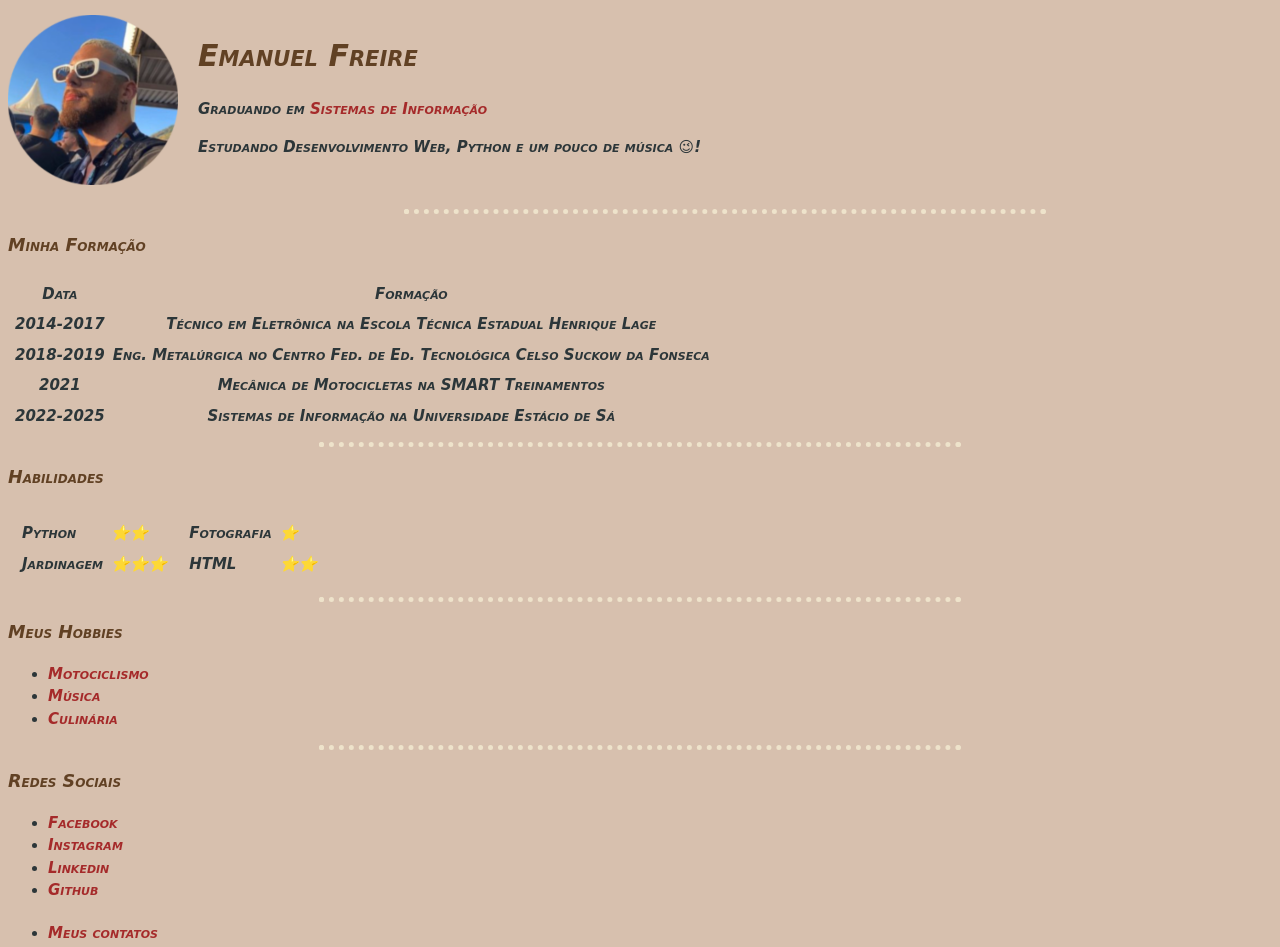
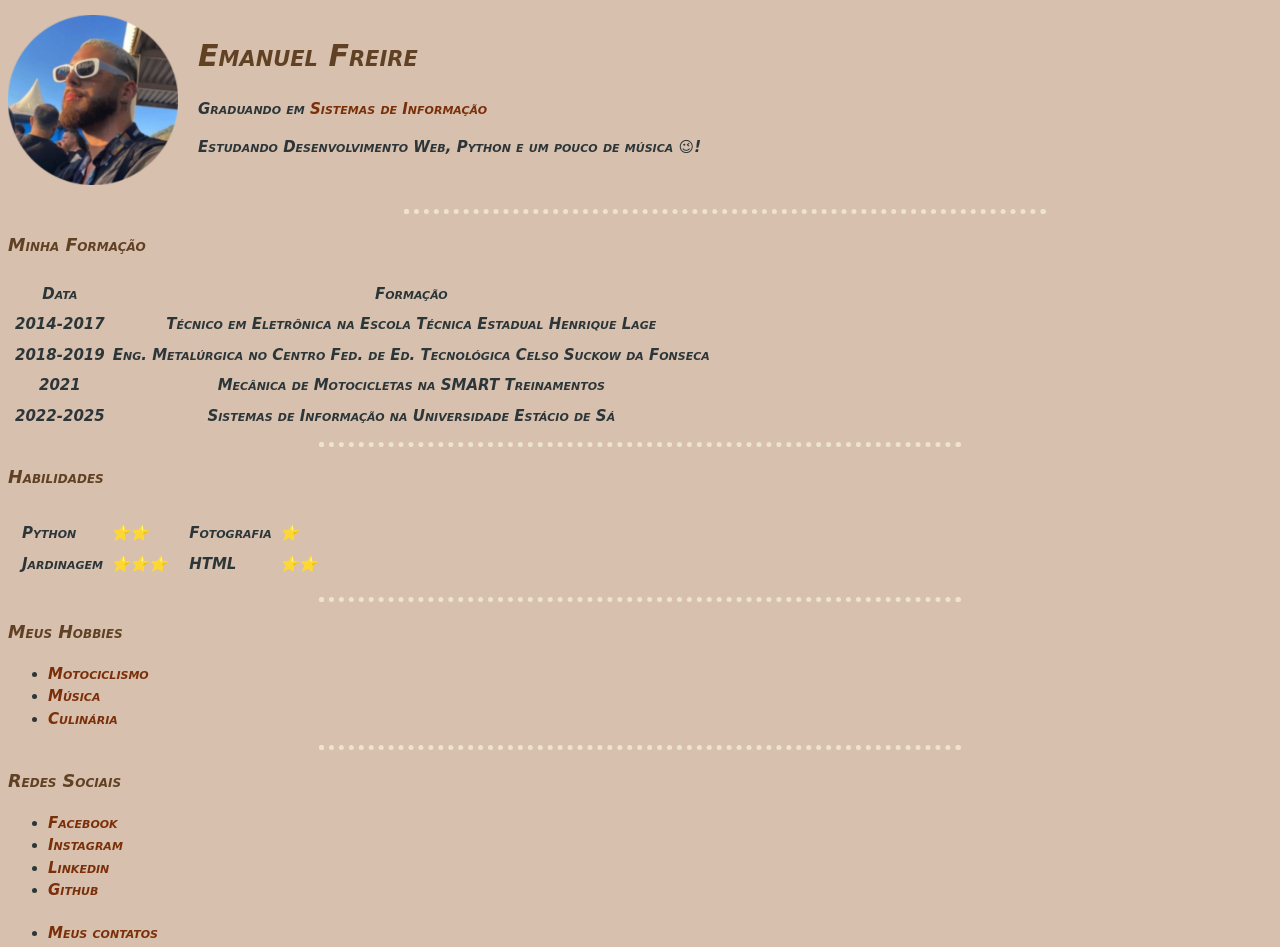
Before and after one commit to emanuelf-r/symmetrical-fortnight, a plain HTML site: page index.html in a window 1280 px wide. Drawn offline with Linux system fonts and the light colour scheme.

Commit message:
beautify and links to icons

```diff
--- a/index.html
+++ b/index.html
@@ -5,7 +5,10 @@
   <meta charset="utf-8">
   <title>Emanuel Freire</title>
   <link rel="stylesheet" href="style.css">
+  <link rel="icon" type="image/png" sizes="32x32" href="imagens/favicon32x32.png">
+  <link rel="icon" type="image/png" sizes="16x16" href="imagens/favicon16x16.png">
 </head>
+
 <body>
   <span class="foto">
     <img src="imagens/emanuel.png" alt="Foto de Emanuel Freire.">
@@ -89,7 +92,9 @@
     <li><a href="https://github.com/emanuelf-r/">Github</a></li>
   </ul>
   <ul>
-      <li><h4><a href="contato.html">Meus contatos</a></li>
+    <li>
+      <h4><a href="contato.html">Meus contatos</a>
+    </li>
   </ul>
 </body>
 
--- a/style.css
+++ b/style.css
@@ -5,6 +5,7 @@ body {
   padding-top: 5px;
   padding-bottom: 50px;
 }
+
 hr {
   border-color: #EEE3CB;
   border-style: dotted;
@@ -12,38 +13,48 @@ hr {
   border-width: thick;
   border-bottom: none;
 }
+
 h1 {
   color: #614124;
   position: relative;
 }
+
 .titulo {
-position: relative;
+  position: relative;
   left: 20px;
 }
+
 .foto {
   float: left;
-position: relative;
+  position: relative;
   top: -18px;
 }
+
 h2 {
   color: #614124;
 }
+
 h3 {
   color: #614124;
 }
+
 h4 {
   color: #614124;
 }
+
 h5 {
   color: #614124;
 }
+
 h6 {
   color: #614124;
 }
+
 a {
   text-decoration: none;
-  color: brown;
+  color: #7a2f09;
 }
-.pri{
+
+.pri {
   margin-bottom: 51px;
 }
```
Also changed, not shown: contato.html (+7 -1 lines), culinaria.html (+5 -0 lines), motociclismo.html (+7 -1 lines), musica.html (+10 -2 lines). Lines whose indentation alone changed are shown as unchanged.
